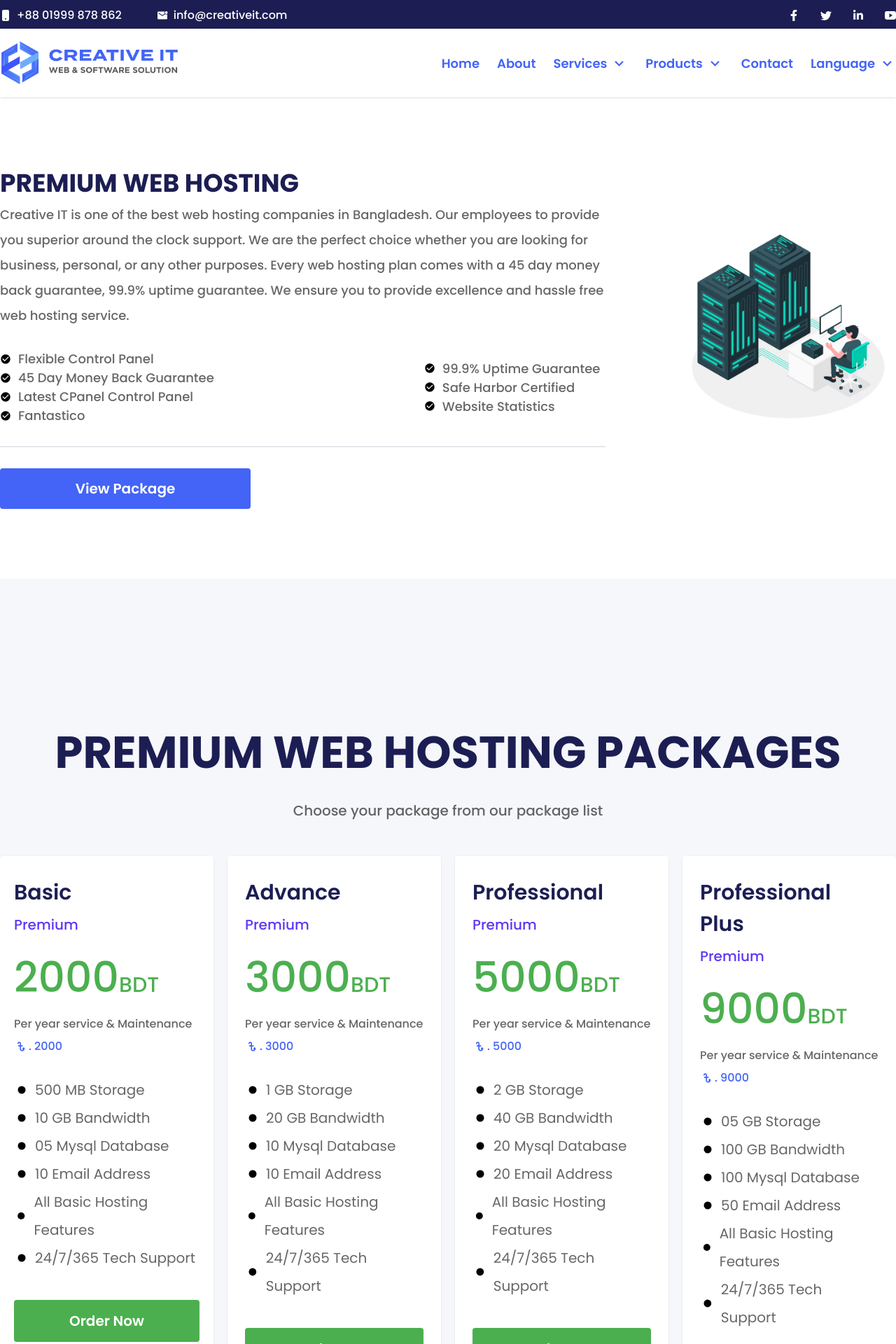
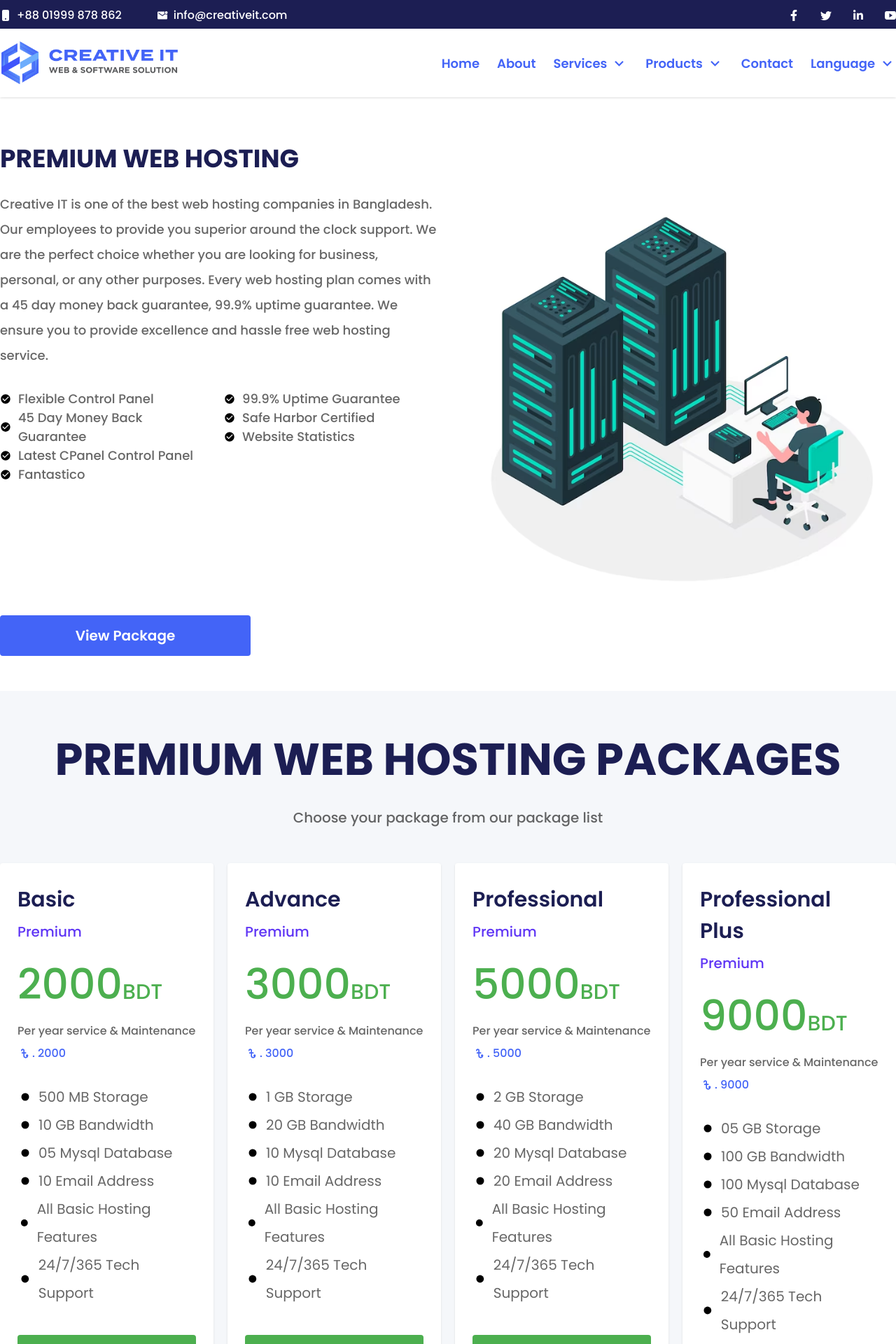
Before and after one commit to zahirulislam-dev/creativeitwebsite, a React (Vite) app: page /PremiumHostingDetails in a window 1280 px wide. Shown: the top 1920 px of the page at 70% size. Built offline with nearby package versions, Linux system fonts and the light colour scheme.

Commit message:
premium hosting, web hosting

```diff
--- a/src/Components/Footer/Footer.jsx
+++ b/src/Components/Footer/Footer.jsx
@@ -21,7 +21,7 @@
                         </div>
                         <div className='flex mb-[15px]'>
                             <IoMdMailUnread className='text-[22px] text-white' />
-                            <p className='font-pops font-regular text-[16px] text-[#fff] ml-[10px]'>1stcreativeitbdt@gmail.com</p>
+                            <p className='font-pops font-regular text-[16px] text-[#fff] ml-[10px]'>1stcreativeitbd@gmail.com</p>
                         </div>
                         <div className='flex mb-[15px]'>
                             <BsFillPhoneFill className='text-[22px] text-white' />
--- a/src/Components/PremiumHosting/PremiumHosting.jsx
+++ b/src/Components/PremiumHosting/PremiumHosting.jsx
@@ -5,15 +5,15 @@
 
 const PremiumHosting = () => {
   return (
-    <div className='bg-white pt-[235px] pb-[50px] xl:pb-[100px]'>
+    <div className='bg-white pt-[160px] sm:pt-[150px] pb-[30px] md:pt-[155px] lg:pt-[170px] xl:pt-[200px] md:pb-[50px]'>
       <div className='max-w-container mx-auto px-[10px] xl:px-0'>
         <p className='font-pops font-bold text-[25px] xl:text-[36px] text-[#1C1E53]'>PREMIUM WEB HOSTING</p>
-        <div className='xl:flex xl:justify-between xl:items-center'>
-          <div className='border-b-2'>
-            <div className='mt-[30px] xl:mt-0'>
-              <p className='font-pops font-medium text-[16px] xl:text-[18px] text-overlay mb-[30px] xl:w-[865px] leading-9'>Creative IT is one of the best web hosting companies in Bangladesh. Our employees to provide you superior around the clock support. We are the perfect choice whether you are looking for business, personal, or any other purposes. Every web hosting plan comes with a 45 day money back guarantee, 99.9% uptime guarantee. We ensure you to provide excellence and hassle free web hosting service.</p>
+        <div className='grid grid-cols-1 md:grid-cols-2 gap-[30px]'>
+          <div className='border-b-2 xl:border-b-white'>
+            <div className='mt-[20px]'>
+              <p className='font-pops font-medium text-[16px] xl:text-[18px] text-overlay mb-[30px] leading-9'>Creative IT is one of the best web hosting companies in Bangladesh. Our employees to provide you superior around the clock support. We are the perfect choice whether you are looking for business, personal, or any other purposes. Every web hosting plan comes with a 45 day money back guarantee, 99.9% uptime guarantee. We ensure you to provide excellence and hassle free web hosting service.</p>
             </div>
-            <div className='xl:flex xl:items-center mb-[30px]'>
+            <div className='grid grid-cols-1 xl:grid-cols-2 xl:gap-[15px]'>
               <div>
                 <div className='flex items-center'>
                   <MdCheckCircle />
@@ -32,7 +32,7 @@
                   <p className='font-pops font-medium text-[18px] text-overlay ml-[10px]'>Fantastico</p>
                 </div>
               </div>
-              <div className='ml-0 xl:ml-[300px]'>
+              <div className='mb-[10px] xl:mb-0'>
                 <div className='flex items-center'>
                   <MdCheckCircle />
                   <p className='font-pops font-medium text-[18px] text-overlay ml-[10px]'>99.9% Uptime Guarantee</p>
@@ -48,11 +48,11 @@
               </div>
             </div>
           </div>
-          <div className='ml-0 xl:ml-[100px] mt-[20px] xl:mt-0'>
+          <div className='mt-[20px] xl:mt-0'>
             <img src={hosting} alt="" />
           </div>
         </div>
-        <div className='mt-[30px]'>
+        <div className='mt-[30px] xl:mt-0'>
           <Link to='/ExploreReadyProducts'><button className='font-pops text-[20px] font-semibold text-white border-none w-full sm:w-[300px] md:w-[358px] py-[14px] bg-primary hover:bg-[#5F35F5] rounded transition duration-300 ease-in-out'>View Package</button></Link>
         </div>
       </div>
--- a/src/Components/WebHostingPackage/WebHostingPackage.jsx
+++ b/src/Components/WebHostingPackage/WebHostingPackage.jsx
@@ -11,12 +11,12 @@
 
 const WebHostingPackage = () => {
   return (
-    <div className='bg-[#F5F7FA] pt-[160px] sm:pt-[150px] pb-[30px] md:pt-[155px] lg:pt-[170px] xl:pt-[200px] md:pb-[50px]'>
+    <div className='bg-[#F5F7FA] py-[30px] xl:py-[50px]'>
       <div className='max-w-container mx-auto px-[10px] xl:px-0'>
         <p className='font-pops font-bold text-[30px] xl:text-[64px] text-[#1C1E53] text-center mb-[20px]'>PREMIUM WEB HOSTING PACKAGES</p>
         <p className='font-pops font-medium text-[18px] xl:text-[20px] text-overlay text-center mb-[20px] xl:mb-[50px]'>Choose your package from our package list</p>
         <div className='grid grid-cols-1 md:grid-cols-2 lg:grid-cols-3 xl:grid-cols-4 gap-[20px]'>
-          <div className='bg-[#fff] px-[20px] py-[30px] shadow rounded'>
+          <div className='bg-[#fff] px-[25px] py-[30px] shadow rounded'>
             <h3 className='font-pops font-semibold text-[25px] xl:text-[30px] text-[#1C1E53]'>Basic</h3>
               <p className='font-pops font-medium text-[18px] xl:text-[20px] text-[#5F35F5] mt-[8px]'>Premium</p>
             <div className='mt-[15px]'>
@@ -57,7 +57,7 @@
               <button className='font-pops font-semibold text-[18px] xl:text-[20px] text-white bg-[#4CAF4F] py-[15px] w-full rounded mt-[40px]'>Order Now</button>
             </Link>
           </div>
-          <div className='bg-[#fff] px-[25px] py-[30px] shadow rounded mt-[20px] xl:mt-0'>
+          <div className='bg-[#fff] px-[25px] py-[30px] shadow rounded'>
             <h3 className='font-pops font-semibold text-[25px] xl:text-[30px] text-[#1C1E53]'>Advance</h3>
               <p className='font-pops font-medium text-[18px] xl:text-[20px] text-[#5F35F5] mt-[8px]'>Premium</p>
             <div className='mt-[15px]'>
@@ -98,7 +98,7 @@
               <button className='font-pops font-semibold text-[18px] xl:text-[20px] text-white bg-[#4CAF4F] py-[15px] w-full rounded mt-[40px]'>Order Now</button>
             </Link>
           </div>
-          <div className='bg-[#fff] px-[25px] py-[30px] shadow rounded mt-[20px] xl:mt-0'>
+          <div className='bg-[#fff] px-[25px] py-[30px] shadow rounded'>
             <h3 className='font-pops font-semibold text-[25px] xl:text-[30px] text-[#1C1E53]'>Professional</h3>
               <p className='font-pops font-medium text-[18px] xl:text-[20px] text-[#5F35F5] mt-[8px]'>Premium</p>
             <div className='mt-[15px]'>
@@ -139,7 +139,7 @@
               <button className='font-pops font-semibold text-[18px] xl:text-[20px] text-white bg-[#4CAF4F] py-[15px] w-full rounded mt-[40px]'>Order Now</button>
             </Link>
           </div>
-          <div className='bg-[#fff] px-[25px] py-[30px] shadow rounded mt-[20px] xl:mt-0'>
+          <div className='bg-[#fff] px-[25px] py-[30px] shadow rounded'>
             <h3 className='font-pops font-semibold text-[25px] xl:text-[30px] text-[#1C1E53]'>Professional Plus</h3>
               <p className='font-pops font-medium text-[18px] xl:text-[20px] text-[#5F35F5] mt-[8px]'>Premium</p>
             <div className='mt-[15px]'>
```
